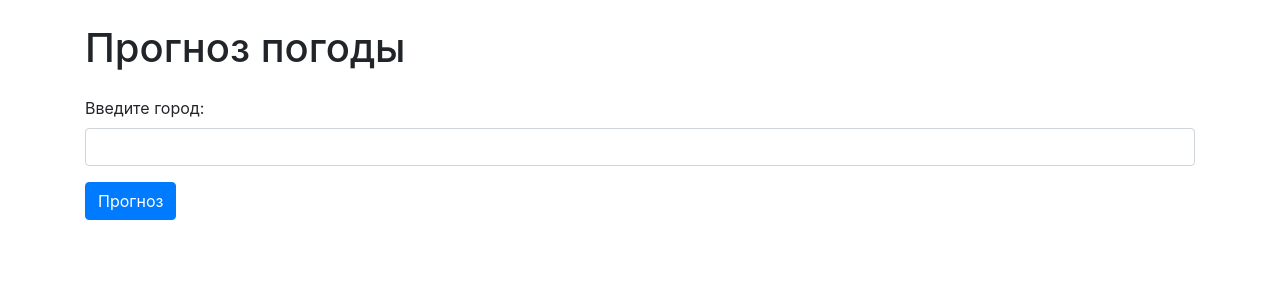
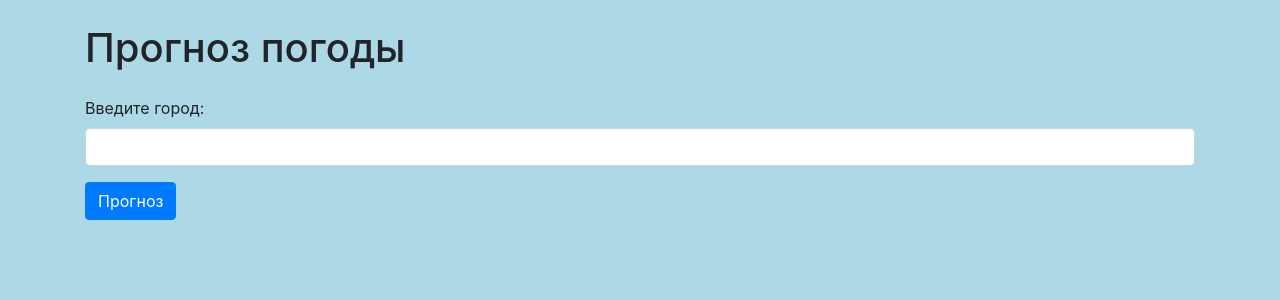
Before and after one commit to teffer/weather_forecast, a Django app: page / in a window 1280 px wide. Shown: the top 300 px of the page. Run offline with Django 4.2, Linux system fonts and the light colour scheme; data that the repository does not hold is empty; some libraries are stand-ins or nearby versions.

Commit message:
last changes

```diff
--- a/weather_forecast/templates/index.html
+++ b/weather_forecast/templates/index.html
@@ -5,6 +5,11 @@
     <meta name="viewport" content="width=device-width, initial-scale=1.0">
     <link href="https://maxcdn.bootstrapcdn.com/bootstrap/4.0.0/css/bootstrap.min.css" rel="stylesheet">
     <link href="https://code.jquery.com/ui/1.12.1/themes/base/jquery-ui.css" rel="stylesheet">
+    <style>
+        body {
+            background-color: lightblue;
+        }
+    </style>
 </head>
 <body>
     <div class="container">
@@ -25,7 +30,7 @@
                         <th>Дата</th>
                         <th>Температура днём</th>
                         <th>Погода днем</th>
-                        <th>Ночная температура (°C)</th>
+                        <th>Температура ночью</th>
                         <th>Погода ночью</th>
                     </tr>
                 </thead>
```
Also changed, not shown: readme.md.
